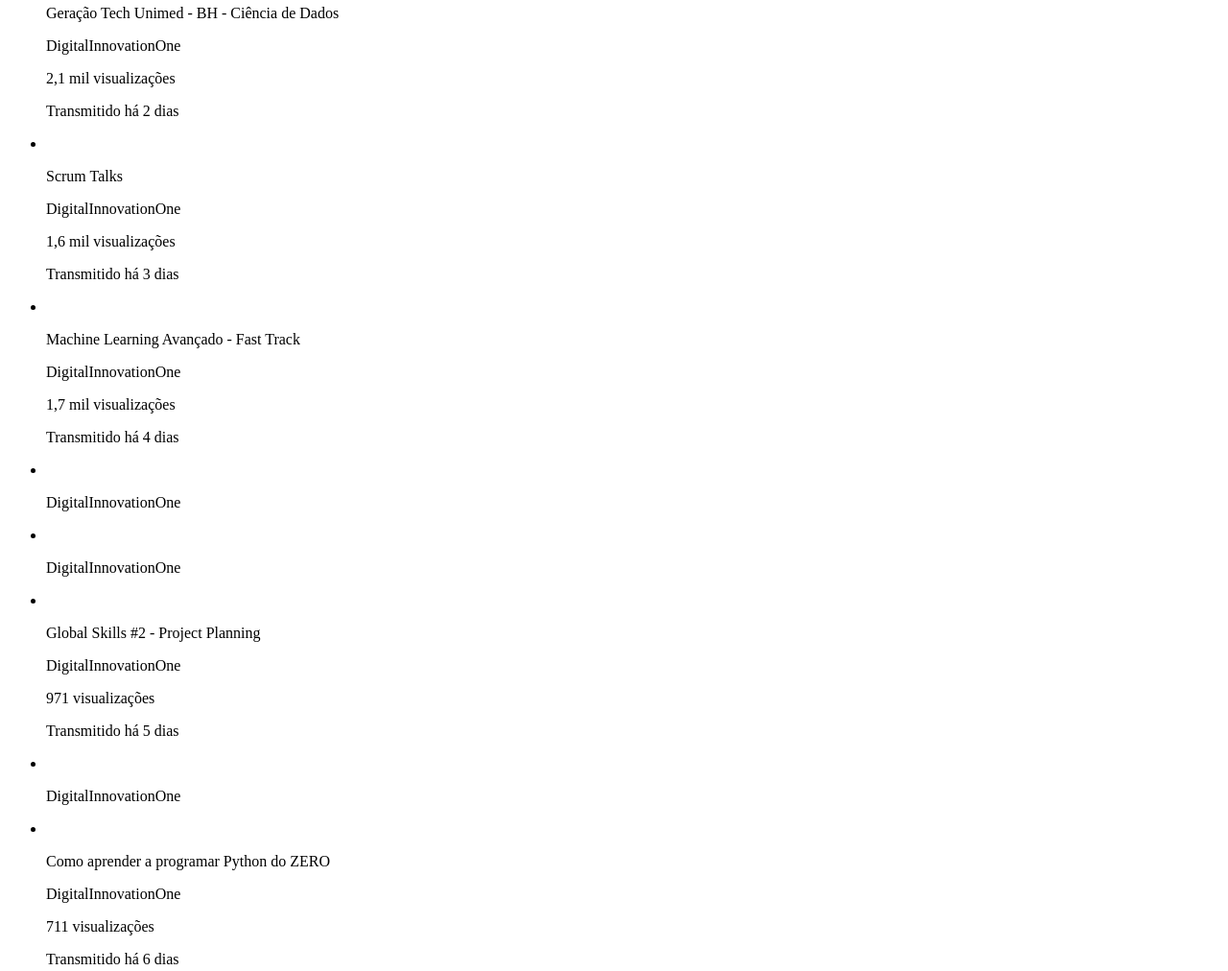
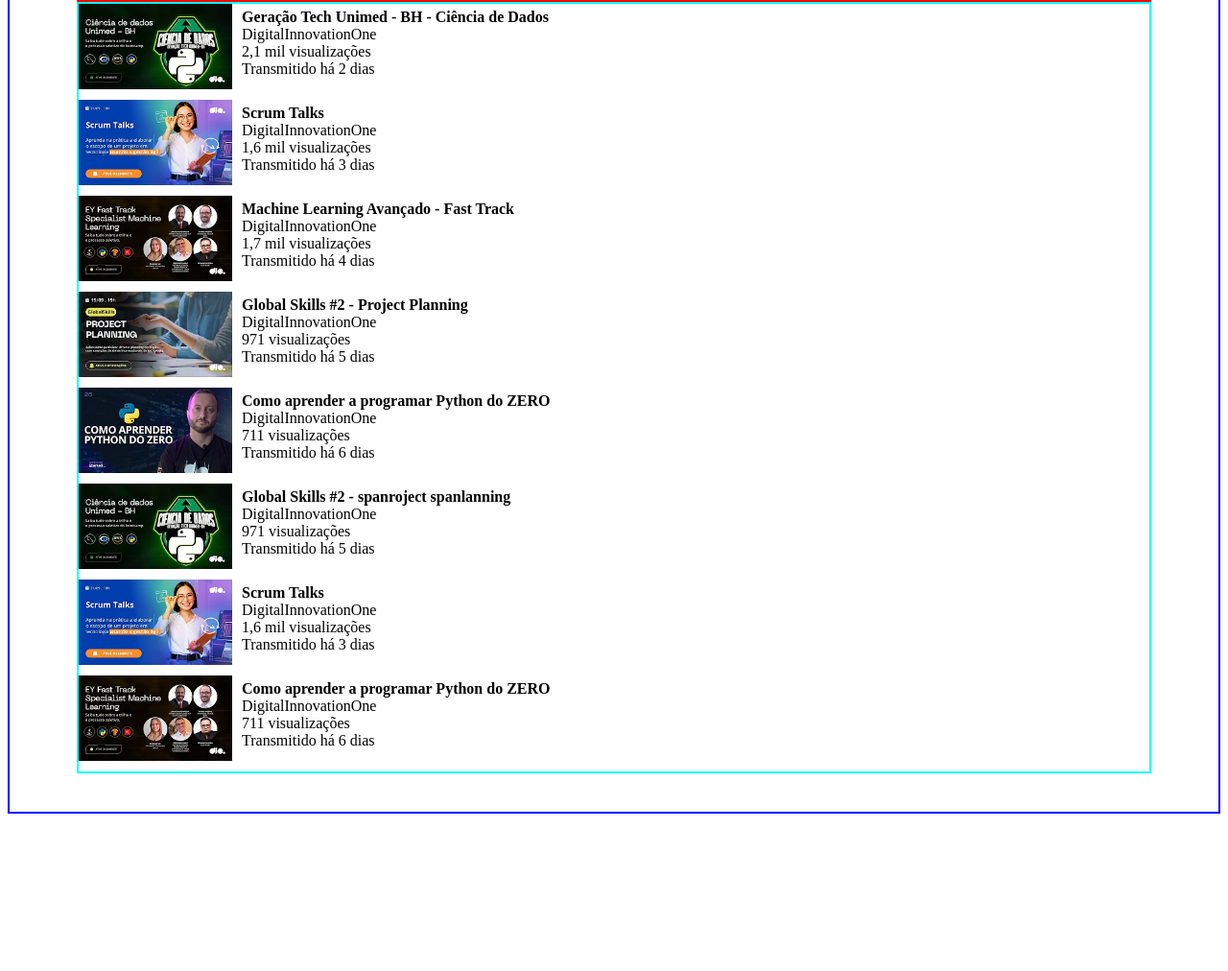
Before and after one commit to matheusc-corp/dio-trilha-css-desafio-youtube, a plain HTML site: page index.html in a window 1280 px wide. Shown: the part 937-1949 px from the top of the page at 96% size. After the commit the page ends 1793 px from the top, so only its background shows below. Drawn offline with Linux system fonts and the light colour scheme.

Commit message:
feat: Adjustments to the CSS

```diff
--- a/assets/css/style.css
+++ b/assets/css/style.css
@@ -0,0 +1,87 @@
+#container{
+    min-width: 500px;
+
+}
+
+#menu{
+    width: 1440px;
+    min-width: 500px;
+}
+
+main{
+    min-width: 550px;
+    /* width: 1440px; */
+    display: flex;
+    flex-wrap: wrap;
+    padding: 40px 50px;
+
+
+    border: solid 2px blue;
+}
+
+#main_video{
+    min-width: 500px;
+    width: 900px;
+    border: solid 2px red;
+    flex: 2 1 auto;
+    margin: 0px 20px;
+}
+
+#main_video div iframe{
+    width: 100%;
+    height: 500px;
+}
+
+#video_title{
+    font-weight: 900;
+}
+
+.video_details{
+    background-color: lightgray;
+    border-radius: 5px;
+    margin-top: 20px;
+}
+
+.video_details span{
+    font-weight: 900;
+    margin: 0px 5px;
+}
+
+#related_videos{
+    width: 400px;
+    flex: 1 1 auto;
+    margin: 0px 20px;
+
+
+    border: solid 2px aqua;
+}
+
+#related_videos ul{
+    list-style: none;
+    margin: 0;
+    padding: 0;
+}
+
+#related_videos li{
+    height: 100px;
+    display: flex;
+
+}
+
+.related_video_info{
+    height: 89px;
+    min-width: 200px;
+    padding: 5px 10px;
+    display: flex;
+    flex-flow: column;
+
+}
+
+.video_thumbnail{
+    width: 160px;
+    height: 89px;
+}
+
+.video_title{
+    font-weight: 900;
+}
--- a/index.html
+++ b/index.html
@@ -20,14 +20,15 @@
             <button id="profile_button"><img src="" alt="profile_button"></button>
         </head>
         <main>
-            <div>
+            <div id="main_video">
                 <div>
-                    <iframe min-width="560" min-height="315" width="952" height="537" src="https://www.youtube.com/embed/hvcNUo4_5F4?si=Ftv2yQ7Z74GxSTgt" title="YouTube video player" frameborder="0" allow="accelerometer; autoplay; clipboard-write; encrypted-media; gyroscope; picture-in-picture; web-share" referrerpolicy="strict-origin-when-cross-origin" allowfullscreen></iframe>
+                    <iframe src="https://www.youtube.com/embed/hvcNUo4_5F4?si=Ftv2yQ7Z74GxSTgt" title="YouTube video player" frameborder="0" allow="accelerometer; autoplay; clipboard-write; encrypted-media; gyroscope; picture-in-picture; web-share" referrerpolicy="strict-origin-when-cross-origin" allowfullscreen></iframe>
                     <p id="video_title">CHEGUEI NO MARROCOS E COMETI UM ERRO 🇲🇦 | REACT!!!!</p>
                     <img id="video_owner" src="" alt="">
                 </div>
                 <div>
-                    <p id="subscribers_counter"></p>
+                    <span>OiSakura</span>
+                    <span id="subscribers_counter">44,5 mil inscritos</span>
                     <button>INSCREVA-SE</button>
 
                     <button id="like_button"></button>
@@ -35,8 +36,8 @@
                     <button id="shared_button"><img id="shared_image" src="" alt="">Compartilhar</button>
                     <button id="download_button"><img id="download_image" src="" alt="">Download</button>
                 </div>
-                <div>
-                    <span id="views_counter"></span><span id="upload_date"></span>
+                <div class="video_details">
+                    <span id="views_counter">1.229 visualizações</span> <span id="upload_date">28 de mar. de 2025</span>
                     <p id="video_description">Vídeo original:    • CHEGUEI NO MARROCOS E COMETI UM ERRO 🇲🇦
                         <br>
                         <br>Me segue:
@@ -52,68 +53,98 @@
 
                 </div>
             </div>
-            <aside>
+            <aside id="related_videos">
                 <ul>
                     <li>
-                        <img id="video_thumbnail" src="" alt="">
-                        <p class="video_title">Geração Tech Unimed - BH - Ciência de Dados</p>
-                        <p class="video_owner">DigitalInnovationOne</p>
-                        <p class="views_counter">2,1 mil visualizações</p>
-                        <p class="upload_date">Transmitido há 2 dias</p>
+                        <div class="related_video_thumb">
+                            <img class="video_thumbnail" src="assets/images/Thumb001.png" alt="">
+                        </div>
+                        <div class="related_video_info">
+                            <span class="video_title">Geração Tech Unimed - BH - Ciência de Dados</span>
+                            <span class="video_owner">DigitalInnovationOne</span>
+                            <span class="views_counter">2,1 mil visualizações</span>
+                            <span class="upload_date">Transmitido há 2 dias</span>
+                        </div>
                     </li>
                     <li>
-                        <img id="video_thumbnail" src="" alt="">
-                        <p class="video_title">Scrum Talks</p>
-                        <p class="video_owner">DigitalInnovationOne</p>
-                        <p class="views_counter">1,6 mil visualizações</p>
-                        <p class="upload_date">Transmitido há 3 dias</p>
+                        <div class="related_video_thumb">
+                            <img class="video_thumbnail" src="assets/images/Thumb002.png" alt="">
+                        </div>
+                        <div class="related_video_info">
+                            <span class="video_title">Scrum Talks</span>
+                            <span class="video_owner">DigitalInnovationOne</span>
+                            <span class="views_counter">1,6 mil visualizações</span>
+                            <span class="upload_date">Transmitido há 3 dias</span>
+                        </div>
                     </li>
                     <li>
-                        <img id="video_thumbnail" src="" alt="">
-                        <p class="video_title">Machine Learning Avançado - Fast Track</p>
-                        <p class="video_owner">DigitalInnovationOne</p>
-                        <p class="views_counter">1,7 mil visualizações</p>
-                        <p class="upload_date">Transmitido há 4 dias</p>
+                        <div class="related_video_thumb">
+                            <img class="video_thumbnail" src="assets/images/Thumb003.png" alt="">
+                        </div>
+                        <div class="related_video_info">
+                            <span class="video_title">Machine Learning Avançado - Fast Track</span>
+                            <span class="video_owner">DigitalInnovationOne</span>
+                            <span class="views_counter">1,7 mil visualizações</span>
+                            <span class="upload_date">Transmitido há 4 dias</span>
+                        </div>
                     </li>
                     <li>
-                        <img id="video_thumbnail" src="" alt="">
-                        <p class="video_title"></p>
-                        <p class="video_owner">DigitalInnovationOne</p>
-                        <p class="views_counter"></p>
-                        <p class="upload_date"></p>
+                        <div class="related_video_thumb">
+                            <img class="video_thumbnail" src="assets/images/Thumb004.png" alt="">
+                        </div>
+                        <div class="related_video_info">
+                            <span class="video_title">Global Skills #2 - Project Planning</span>
+                            <span class="video_owner">DigitalInnovationOne</span>
+                            <span class="views_counter">971 visualizações</span>
+                            <span class="upload_date">Transmitido há 5 dias</span>
+                        </div>
                     </li>
                     <li>
-                        <img id="video_thumbnail" src="" alt="">
-                        <p class="video_title"></p>
-                        <p class="video_owner">DigitalInnovationOne</p>
-                        <p class="views_counter"></p>
-                        <p class="upload_date"></p>
+                        <div class="related_video_thumb">
+                            <img class="video_thumbnail" src="assets/images/Thumb005.png" alt="">
+                        </div>
+                        <div class="related_video_info">
+                            <span class="video_title">Como aprender a programar Python do ZERO</span>
+                            <span class="video_owner">DigitalInnovationOne</span>
+                            <span class="views_counter">711 visualizações</span>
+                            <span class="upload_date">Transmitido há 6 dias</span>
+                        </div>
                     </li>
                     <li>
-                        <img id="video_thumbnail" src="" alt="">
-                        <p class="video_title">Global Skills #2 - Project Planning</p>
-                        <p class="video_owner">DigitalInnovationOne</p>
-                        <p class="views_counter">971 visualizações</p>
-                        <p class="upload_date">Transmitido há 5 dias</p>
+                        <div class="related_video_thumb">
+                            <img class="video_thumbnail" src="assets/images/Thumb001.png" alt="">
+                        </div>
+                        <div class="related_video_info">
+                            <span class="video_title">Global Skills #2 - spanroject spanlanning</span>
+                            <span class="video_owner">DigitalInnovationOne</span>
+                            <span class="views_counter">971 visualizações</span>
+                            <span class="upload_date">Transmitido há 5 dias</span>
+                        </div>
                     </li>
                     <li>
-                        <img id="video_thumbnail" src="" alt="">
-                        <p class="video_title"></p>
-                        <p class="video_owner">DigitalInnovationOne</p>
-                        <p class="views_counter"></p>
-                        <p class="upload_date"></p>
+                        <div class="related_video_thumb">
+                            <img class="video_thumbnail" src="assets/images/Thumb002.png" alt="">
+                        </div>
+                        <div class="related_video_info">
+                            <span class="video_title">Scrum Talks</span>
+                            <span class="video_owner">DigitalInnovationOne</span>
+                            <span class="views_counter">1,6 mil visualizações</span>
+                            <span class="upload_date">Transmitido há 3 dias</span>
+                        </div>
                     </li>
                     <li>
-                        <img id="video_thumbnail" src="" alt="">
-                        <p class="video_title">Como aprender a programar Python do ZERO</p>
-                        <p class="video_owner">DigitalInnovationOne</p>
-                        <p class="views_counter">711 visualizações</p>
-                        <p class="upload_date">Transmitido há 6 dias</p>
+                        <div class="related_video_thumb">
+                            <img class="video_thumbnail" src="assets/images/Thumb003.png" alt="">
+                        </div>
+                        <div class="related_video_info">
+                            <span class="video_title">Como aprender a programar Python do ZERO</span>
+                            <span class="video_owner">DigitalInnovationOne</span>
+                            <span class="views_counter">711 visualizações</span>
+                            <span class="upload_date">Transmitido há 6 dias</span>
+                        </div>
                     </li>
                 </ul>
             </aside>
-
-
         </main>
     </div>
 
```
